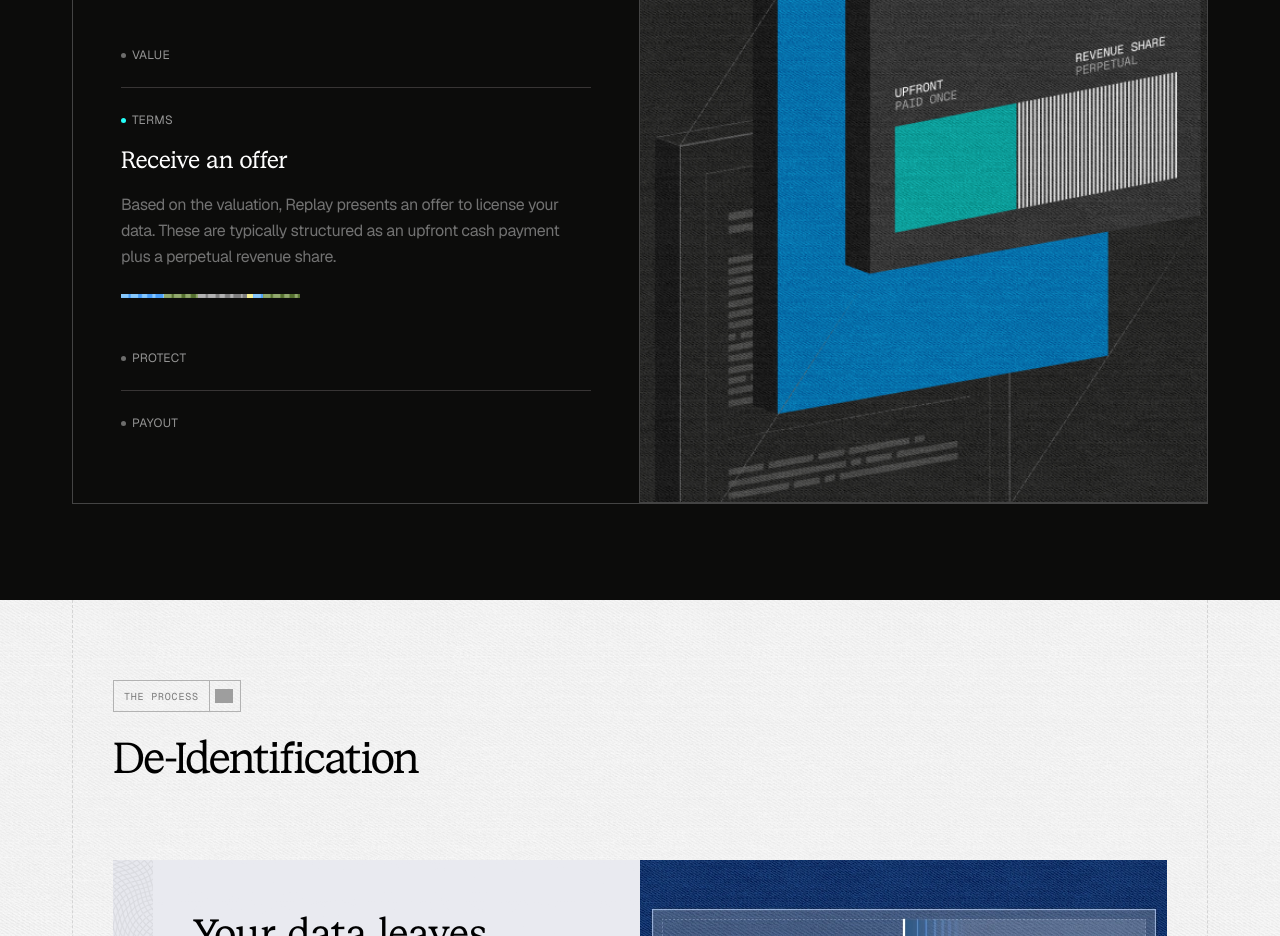
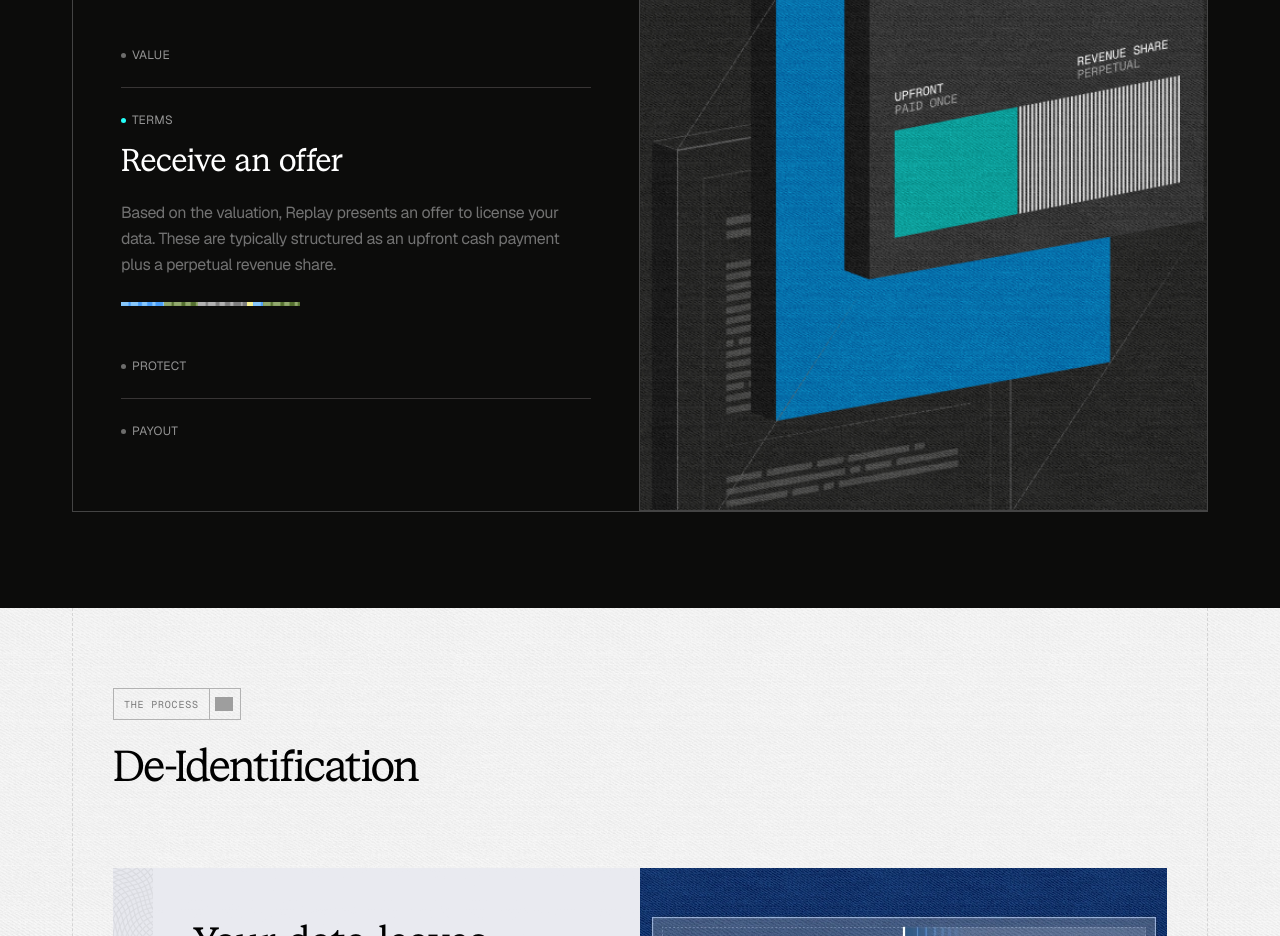
Before and after one commit to PIXELUPLABS/sunsethq, a Next.js app: page / in a window 1280 px wide. Shown: the part 3980-4916 px from the top of the page. Built offline with nearby package versions, Linux system fonts and the light colour scheme; grey boxes are pictures that could not be loaded; a web font is replaced by a local one.

Commit message:
ui: changes for the progress bar in how it works section

```diff
--- a/modules/landing/components/valuation-accordion.tsx
+++ b/modules/landing/components/valuation-accordion.tsx
@@ -65,7 +65,7 @@ export function ValuationAccordion({
             <button
               type="button"
               onClick={() => onSelect(index)}
-              className="flex w-full items-center gap-1.5"
+              className="flex w-full cursor-pointer items-center gap-1.5"
             >
               <span
                 className={`size-[5px] rounded-full ${
@@ -78,8 +78,8 @@ export function ValuationAccordion({
             </button>
 
             {isOpen && step.title ? (
-              <div className="relative mt-4 flex flex-col gap-4 pb-1">
-                <p className="font-serif text-2xl tracking-tight text-white">
+              <div className="relative mt-2 flex flex-col gap-4 pb-1">
+                <p className="font-serif text-[32px] tracking-tight text-white">
                   {step.title}
                 </p>
                 <p className="text-base leading-relaxed tracking-tight text-[#727272]">
```
